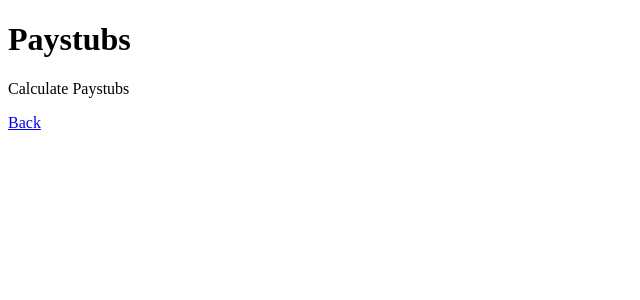
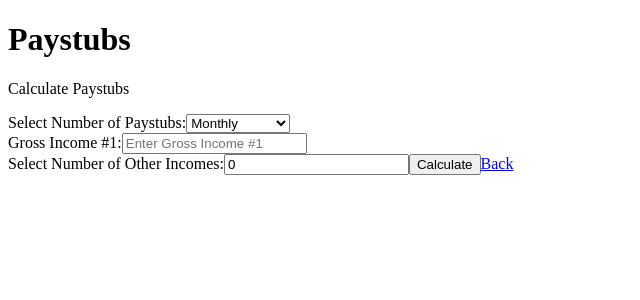
Before and after one commit to benyomtov/incomecalculator, a React (Create React App) app in the folder income_frontend/: page /paystubs in a window 1280 px wide. Shown: the top 300 px of the page, without its empty margins (0-640 px from the left). Built offline with nearby package versions, Linux system fonts and the light colour scheme; the HTML template or start-up script is replaced by a standard one.

Commit message:
created paystub calculator

```diff
--- a/income_frontend/src/components/Paystubs/Paystubs.jsx
+++ b/income_frontend/src/components/Paystubs/Paystubs.jsx
@@ -1,13 +1,201 @@
-import React from 'react';
+import React, { useState } from 'react';
 import { Link } from 'react-router-dom';
 import './Paystubs.css';
 
 const Paystubs = () => {
+
+    const [grossIncomes, setGrossIncomes] = useState(Array(1).fill(''));
+    const [numOtherIncomes, setNumOtherIncomes] = useState(0);
+    const [otherIncomes, setOtherIncomes] = useState(Array(numOtherIncomes).fill(''));
+    const [payFrequency, setPayFrequency] = useState('monthly');
+    const [result, setResult] = useState(null);
+
+    const handlePayFrequencyChange = (event) => {
+        setPayFrequency(event.target.value);
+
+        switch (event.target.value) {
+            case 'monthly':
+            setGrossIncomes(Array(1).fill(''));
+            break;
+            case 'semi-monthly':
+            case 'bi-weekly':
+            setGrossIncomes(Array(2).fill(''));
+            break;
+            case 'weekly':
+            setGrossIncomes(Array(4).fill(''));
+            break;
+            default:
+                setGrossIncomes([]);
+                break;
+        }
+    };
+
+    const handleInputChange = (index, value, isOtherIncome = false) => {
+        if(isOtherIncome) {
+            const newOtherIncomes = [...otherIncomes];
+            newOtherIncomes[index] = value;
+            setOtherIncomes(newOtherIncomes);
+        } else {
+        const newGrossIncomes = [...grossIncomes];
+        newGrossIncomes[index] = value;
+        setGrossIncomes(newGrossIncomes);
+        }
+    };
+
+    const handleNumOtherIncomesChange = (event) => {
+        const newNumOtherIncomes = parseInt(event.target.value, 10);
+        setNumOtherIncomes(newNumOtherIncomes);
+        setOtherIncomes(Array(newNumOtherIncomes).fill(''));
+    };
+
+    const calculateAnnualIncome = () => {
+        const parsedGrossIncomes = grossIncomes.map((grossIncome) => parseFloat(grossIncome));
+        const parsedOtherIncomes = otherIncomes.map((otherIncome) => parseFloat(otherIncome));
+
+        if (parsedGrossIncomes.some((isNaN) ||
+            parsedOtherIncomes.some(isNaN) ||
+            parsedGrossIncomes.length === 0)) {
+            setResult({
+
+                annualIncome: 'Invalid Input',
+                averageGrossIncome: 'Invalid Input',
+            });
+            return;
+        }
+
+        const averageGrossIncomeNotRounded = (parsedGrossIncomes.reduce((acc, income) => acc + income, 0) / parsedGrossIncomes.length);
+        const averageGrossIncomePartiallyRounded = Math.round(averageGrossIncomeNotRounded * 100) / 100;
+        const averageGrossIncome = averageGrossIncomePartiallyRounded.toFixed(2);
+
+        let annualIncomeNotRounded;
+        let annualIncomePartiallyRounded;
+        let annualIncomeRounded;
+        let annualIncome;
+        let totalOtherIncome;
+
+        switch (payFrequency) {
+            case 'monthly':
+                annualIncomeNotRounded = (averageGrossIncome * 12);
+                annualIncomePartiallyRounded = Math.round(annualIncomeNotRounded * 100) / 100;
+                annualIncomeRounded = annualIncomePartiallyRounded.toFixed(2);
+                totalOtherIncome = parsedOtherIncomes.reduce((acc, income) => acc + income, 0);
+                annualIncome = parseFloat(annualIncomeRounded) + parseFloat(totalOtherIncome);
+                break;
+            case 'semi-monthly':
+                annualIncomeNotRounded = (averageGrossIncome * 24);
+                annualIncomePartiallyRounded = Math.round(annualIncomeNotRounded * 100) / 100;
+                annualIncomeRounded = annualIncomePartiallyRounded.toFixed(2);
+                totalOtherIncome = parsedOtherIncomes.reduce((acc, income) => acc + income, 0);
+                annualIncome = parseFloat(annualIncomeRounded) + parseFloat(totalOtherIncome);
+                break;
+            case 'bi-weekly':
+                annualIncomeNotRounded = (averageGrossIncome * 26);
+                annualIncomePartiallyRounded = Math.round(annualIncomeNotRounded * 100) / 100;
+                annualIncomeRounded = annualIncomePartiallyRounded.toFixed(2);
+                totalOtherIncome = parsedOtherIncomes.reduce((acc, income) => acc + income, 0);
+                annualIncome = parseFloat(annualIncomeRounded) + parseFloat(totalOtherIncome);
+                break;
+            case 'weekly':
+                annualIncomeNotRounded = (averageGrossIncome * 52);
+                annualIncomePartiallyRounded = Math.round(annualIncomeNotRounded * 100) / 100;
+                annualIncomeRounded = annualIncomePartiallyRounded.toFixed(2);
+                totalOtherIncome = parsedOtherIncomes.reduce((acc, income) => acc + income, 0);
+                annualIncome = parseFloat(annualIncomeRounded) + parseFloat(totalOtherIncome);
+                break;
+            default:
+                setResult(null);
+                return;
+        }
+
+
+
+
+        setResult({
+            annualIncome,
+            annualIncomeRounded,
+            averageGrossIncome,
+            totalOtherIncome,
+        })
+
+
+    };
+
     return (
         <div className="paystubs">
         <div className="paystubs__content">
             <h1 className="paystubs__title">Paystubs</h1>
             <p className="paystubs__description">Calculate Paystubs</p>
+
+            <label>
+                Select Number of Paystubs:
+                <select value={payFrequency} onChange={handlePayFrequencyChange}>
+                    <option value="monthly">Monthly</option>
+                    <option value="semi-monthly">Semi-Monthly</option>
+                    <option value="bi-weekly">Bi-Weekly</option>
+                    <option value="weekly">Weekly</option>
+                </select>
+            </label>
+
+            {grossIncomes.map((grossIncome, index) => (
+                <div key={index}>
+                    <label>
+                        Gross Income #{index + 1}:
+                        <input
+                            type="number"
+                            value={grossIncome}
+                            onChange={(event) => handleInputChange(index, event.target.value)}
+                            placeholder={`Enter Gross Income #${index + 1}`}
+                        />
+
+                    </label>
+                </div>
+            ))}
+
+            <label>
+                Select Number of Other Incomes:
+                <input type="number"
+                        value={numOtherIncomes}
+                        onChange={handleNumOtherIncomesChange}
+                        placeholder="Enter Number of Other Incomes"
+                        />
+            </label>
+
+            {otherIncomes.map((otherIncome, index) => (
+                <div key={index}>
+                    <label>
+                        Other Income #{index + 1}:
+                        <input
+                            type="number"
+                            value={otherIncome}
+                            onChange={(event) => handleInputChange(index, event.target.value, true)}
+                            placeholder={`Enter Other Income #${index + 1}`}
+                        />
+
+                    </label>
+                </div>
+            ))}
+
+            <button onClick={calculateAnnualIncome}>Calculate</button>
+
+
+            {result && (
+                <div className="paystubs__result">
+                    <p>
+                        Average Gross Income: <strong>{result.averageGrossIncome}</strong>
+                    </p>
+                    <p>
+                        Total Other Income: <strong>{result.totalOtherIncome}</strong>
+                    </p>
+                    <p>
+                        Annual Income: <strong>{result.annualIncomeRounded}</strong>
+                    </p>
+                    <p>
+                        Annual Income Plus Other: <strong>{result.annualIncome}</strong>
+                    </p>
+
+                </div>
+            )}
+
             <Link to="/" >Back</Link>
 
         </div>
--- a/income_frontend/src/components/SelfEmployed/SelfEmployed.jsx
+++ b/income_frontend/src/components/SelfEmployed/SelfEmployed.jsx
@@ -64,7 +64,7 @@ const SelfEmployed = () => {
                     <p>Eligibility: {result.eligibility}</p>
                 </div>
             )}
-
+            <Link to="/childsupport" >Child Support Calculator</Link>
             <Link to="/" >Back</Link>
 
         </div>
```
